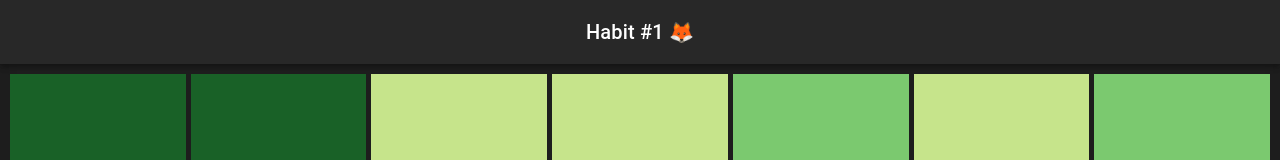
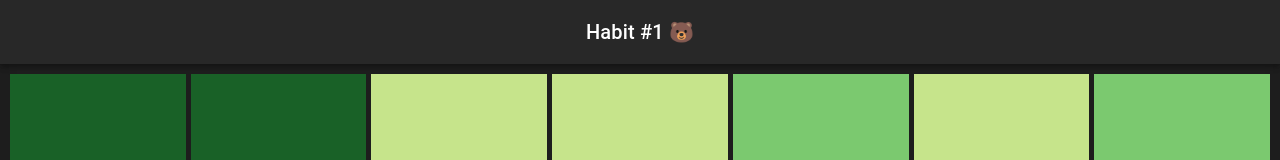
Before and after one commit to mvximenko/youdo, a React (Create React App) app: page /habit/0 in a window 1280 px wide. Shown: the top 160 px of the page. Built offline with nearby package versions, Linux system fonts and the light colour scheme.

Commit message:
Add emoji

```diff
--- a/src/components/Header.js
+++ b/src/components/Header.js
@@ -3,6 +3,25 @@ import { makeStyles } from '@material-ui/core/styles';
 import AppBar from '@material-ui/core/AppBar';
 import Toolbar from '@material-ui/core/Toolbar';
 import Typography from '@material-ui/core/Typography';
+
+const animals = [
+  { name: 'fox', emoji: '🦊' },
+  { name: 'dog', emoji: '🐶' },
+  { name: 'hamster', emoji: '🐹' },
+  { name: 'koala', emoji: '🐨' },
+  { name: 'bear', emoji: '🐻' },
+  { name: 'rabbit', emoji: '🐰' },
+  { name: 'squid', emoji: '🦑' },
+];
+
+function getAnimal() {
+  const animal = animals[Math.floor(Math.random() * 7)];
+  return (
+    <span role='img' aria-label={animal.name}>
+      {animal.emoji}
+    </span>
+  );
+}
 
 const useStyles = makeStyles({
   appBar: {
@@ -23,10 +42,7 @@ export default function Header({ heading }) {
       <AppBar position='static' className={classes.appBar}>
         <Toolbar>
           <Typography variant='h6' className={classes.title}>
-            {heading}{' '}
-            <span role='img' aria-label='fox'>
-              🦊
-            </span>
+            {heading} {getAnimal()}
           </Typography>
         </Toolbar>
       </AppBar>
--- a/src/components/Home.js
+++ b/src/components/Home.js
@@ -66,7 +66,7 @@ export default function ItemList({ items, setState }) {
 
   return (
     <>
-      <Header heading={'Welcome'} />
+      <Header heading='Welcome' />
       <List component='nav'>
         {items.map((item) => (
           <Item
```
Also changed, not shown: 1 other file (tests, documents, lock files or other folders).
